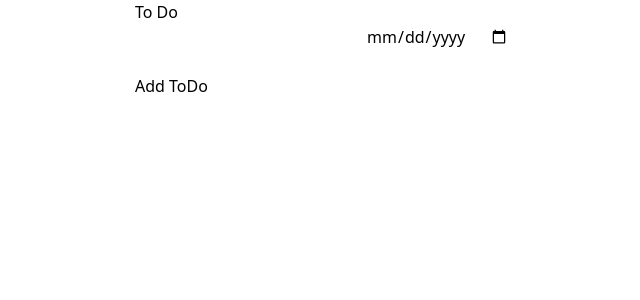
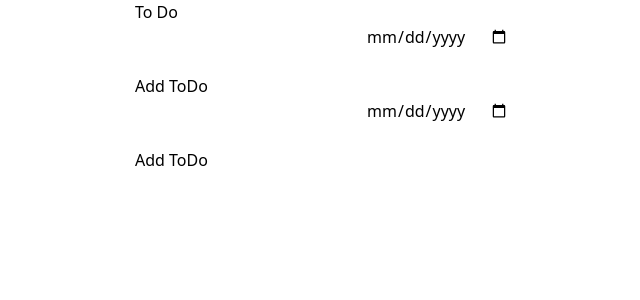
Before and after one commit to JakariaJishan/kanban-react, a React (Create React App) app: page / in a window 1280 px wide. Shown: the top 300 px of the page, without its empty margins (313-953 px from the left). Built offline with nearby package versions, Linux system fonts and the light colour scheme.

Commit message:
Import formitem to task

```diff
--- a/src/components/drag&drop/DropInProgress.js
+++ b/src/components/drag&drop/DropInProgress.js
@@ -2,6 +2,7 @@ import React, { useState } from "react";
 import { Draggable, Droppable } from "react-beautiful-dnd";
 import { useDispatch } from "react-redux";
 import { deleteInProgress, editInProgress } from "../../redux/features/counterSlice";
+import Task from "../task/Task";
 
 const DropInProgress = ({ inProgressItems }) => {
   const dispatch = useDispatch();
@@ -37,6 +38,7 @@ const DropInProgress = ({ inProgressItems }) => {
 
   return (
     <div>
+      <Task/>
       <Droppable droppableId="in-progress-characters" type="TASK">
         {(provided) => (
           <ul
--- a/src/components/task/Task.js
+++ b/src/components/task/Task.js
@@ -2,7 +2,7 @@ import React, { useState } from "react";
 import { useDispatch } from "react-redux";
 import { v4 as uuid } from 'uuid';
 import { addInProgress } from "../../redux/features/counterSlice";
-import FormItem from "./FormItem";
+import FormItem from "../todo/FormItem";
 
 const Task = () => {
   const [title, setTitle] = useState("");
```
